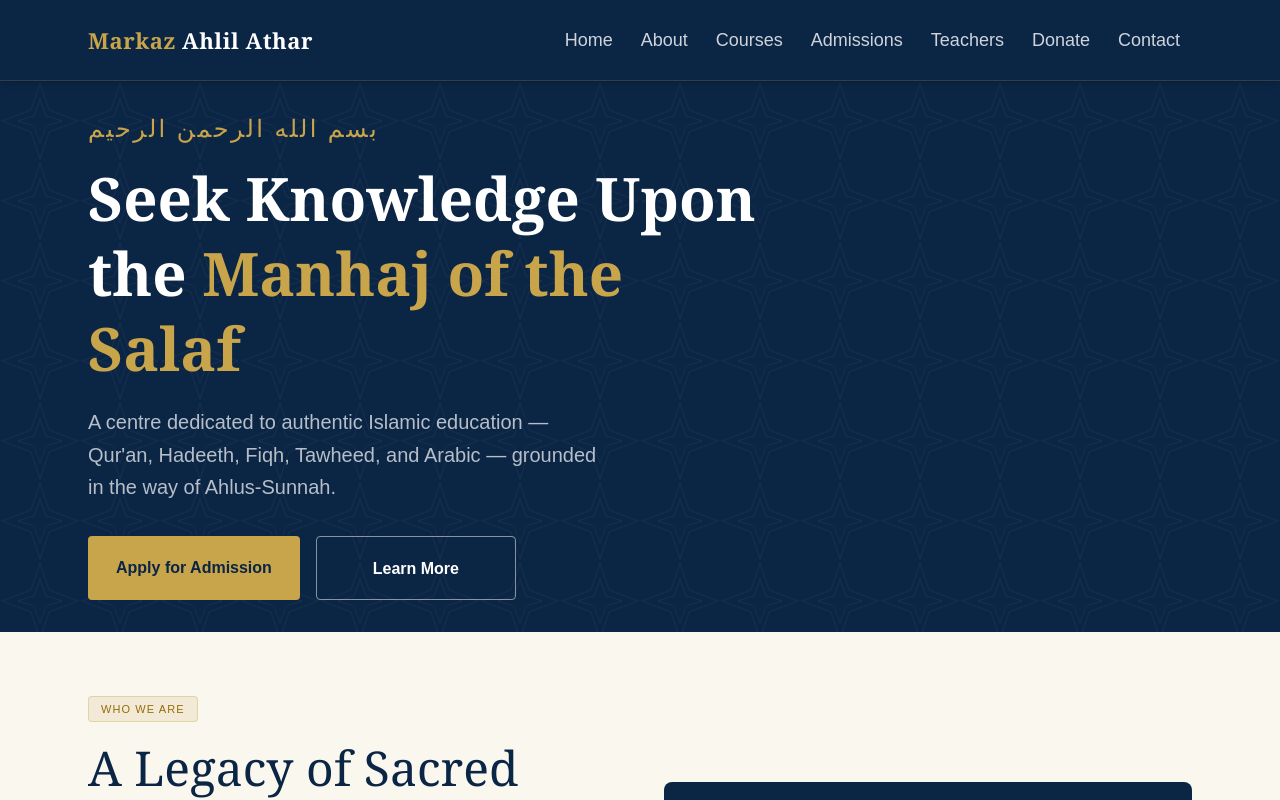
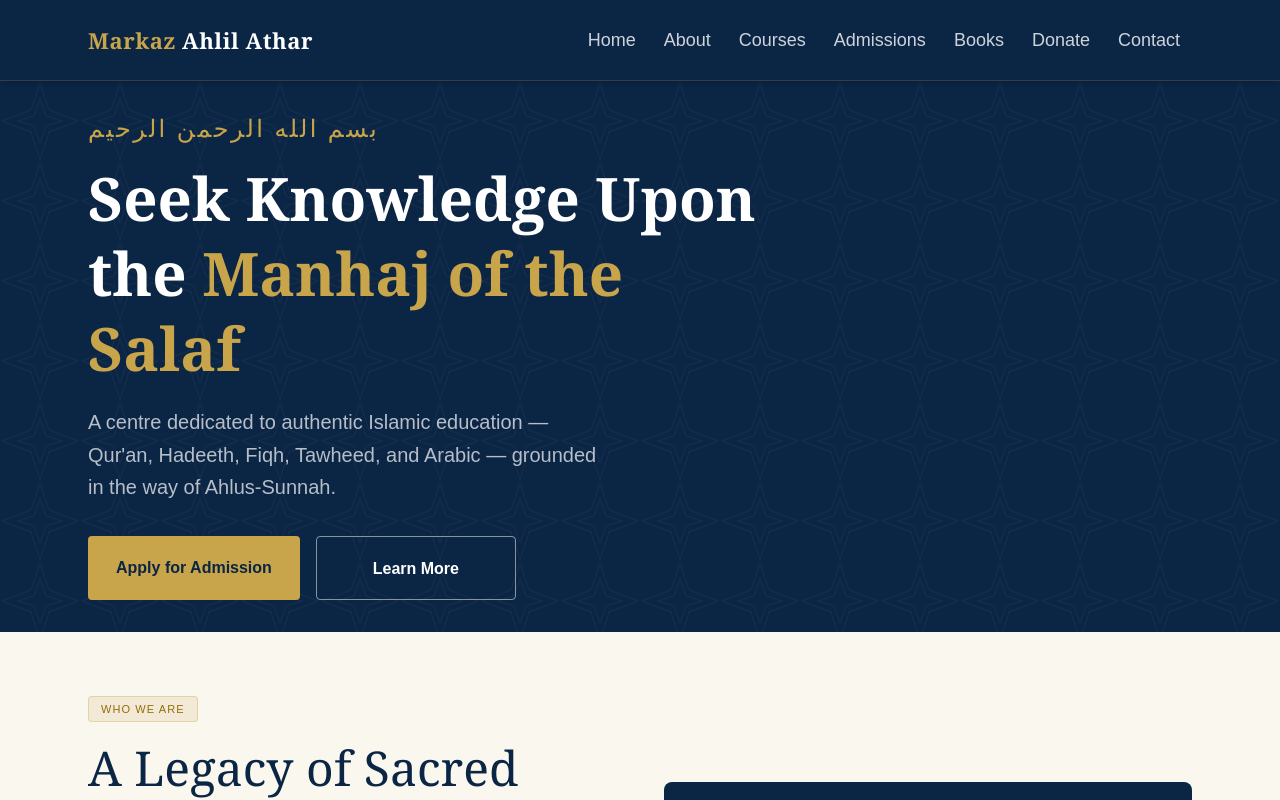
Before and after one commit to Dev-Rid/markazahlilathar, a Next.js app: page / in a window 1280 px wide. Shown: the top 800 px of the page. Built offline with nearby package versions, Linux system fonts and the light colour scheme.

Commit message:
teachers changed to books and still updataing...

```diff
--- a/components/Navbar.tsx
+++ b/components/Navbar.tsx
@@ -9,7 +9,8 @@ const navLinks = [
   { name: "About", href: "/about" },
   { name: "Courses", href: "/courses" },
   { name: "Admissions", href: "/admissions" },
-  { name: "Teachers", href: "/teachers" },
+  // { name: "Teachers", href: "/teachers" },
+  { name: "Books", href: "/books" },
   { name: "Donate", href: "/donations" },
   { name: "Contact", href: "/contact" },
 ];
```
